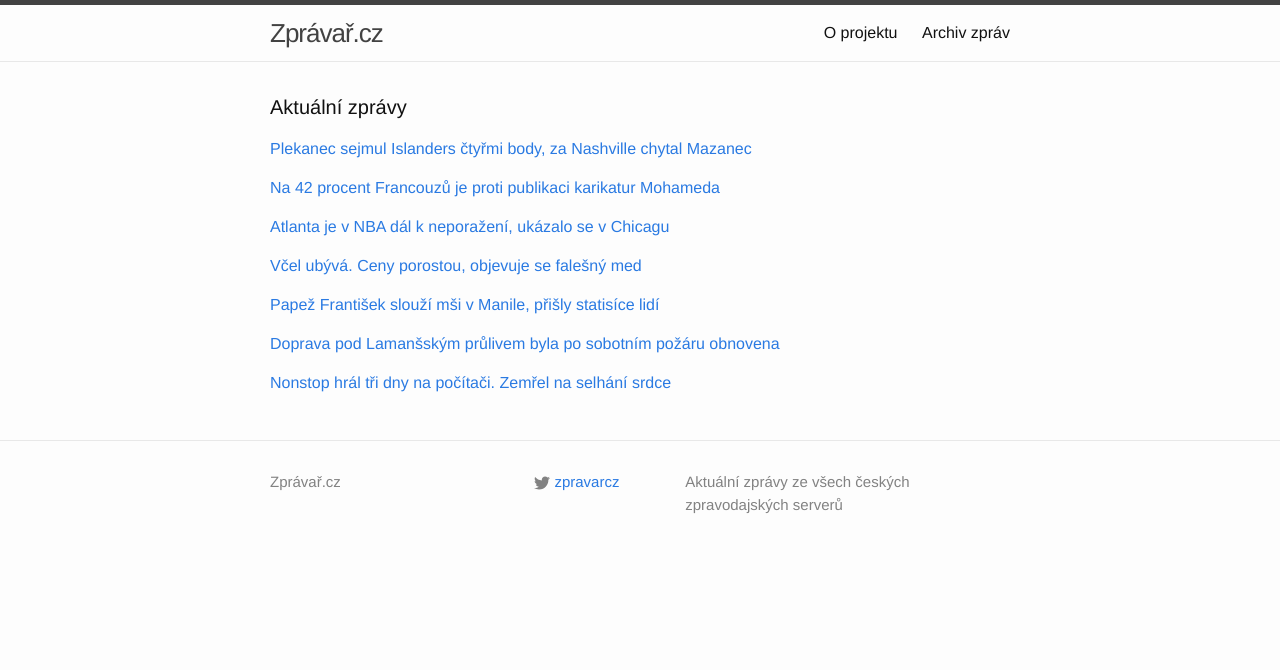
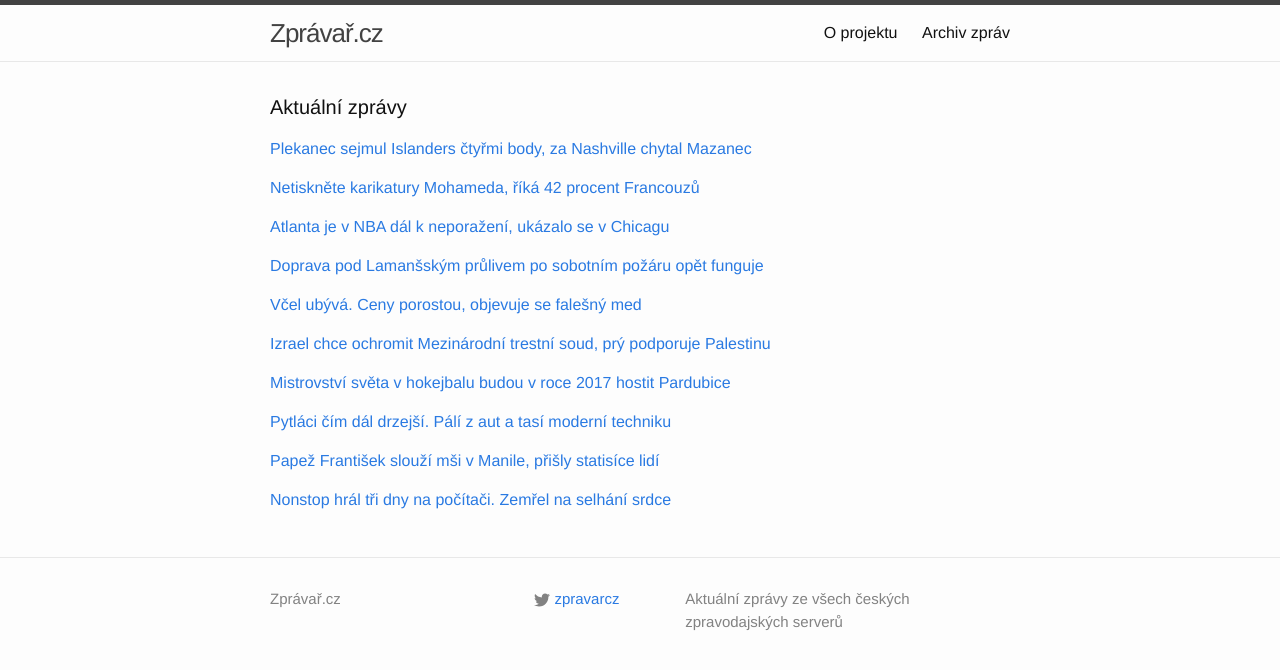
Before and after one commit to adliska/zpravar, a Jekyll site: the page built from index.html, in a window 1280 px wide. Shown: the top 670 px of the page. Built offline with Jekyll 4.4.1, drawn with Linux system fonts in a browser that asks for light colours.

Commit message:
zpravar news update

```diff
--- a/index.html
+++ b/index.html
@@ -15,9 +15,10 @@ layout: default
 <li><a href=http://www.sportovninoviny.cz/zpravy/plekanec-se-blyskl-ctyrmi-body-mazanec-si-pripsal-prvni-start/1170251>Plekanec se blýskl čtyřmi body, Mazanec si připsal první start - www.sportovninoviny.cz</a></li>
 <li><a href=http://sport.aktualne.cz/plekanec-v-noci-zaril-v-nhl-ctyrmi-body-porazil-islanders/r~8388edc09ed911e4b6d20025900fea04/>Plekanec v noci zářil v NHL. Čtyřmi body porazil Islanders - sport.aktualne.cz</a></li>
 </ul>
-</div><p><a href="javascript:;" onclick="toggle_visibility('zpravy1')">Na 42 procent Francouzů je proti publikaci karikatur Mohameda </a></p>
+</div><p><a href="javascript:;" onclick="toggle_visibility('zpravy1')">Netiskněte karikatury Mohameda, říká 42 procent Francouzů</a></p>
 <div id="zpravy1" style="display:none">
 <ul>
+<li><a href=http://www.tyden.cz/rubriky/zahranici/evropa/netisknete-karikatury-mohameda-rika-42-procent-francouzu_330495.html>Netiskněte karikatury Mohameda, říká 42 procent Francouzů - www.tyden.cz</a></li>
 <li><a href=http://www.lidovky.cz/na-42-procent-francouzu-je-proti-publikaci-karikatur-mohameda-p51-/zpravy-svet.aspx?c=A150118_091509_ln_zahranici_mct>Na 42 procent Francouzů je proti publikaci karikatur Mohameda  - www.lidovky.cz</a></li>
 <li><a href=http://www.novinky.cz/zahranicni/evropa/359067-charlie-hebdo-brani-svobodu-vyznani-rekl-jeho-sefredaktor-biard.html>Charlie Hebdo brání svobodu vyznání, řekl jeho šéfredaktor Biard - www.novinky.cz</a></li>
 <li><a href=http://www.tyden.cz/rubriky/zahranici/evropa/kreslenim-mohameda-branime-svobodu-vyznani-mini-sef-charlie-hebdo_330475.html>Kreslením Mohameda bráníme svobodu vyznání, míní šéf Charlie Hebdo - www.tyden.cz</a></li>
@@ -32,29 +33,51 @@ layout: default
 <li><a href=http://sport.aktualne.cz/neporazitelna-atlanta-v-nba-vyhrala-i-podvanacte-v-rade/r~d4bea42c9ee911e4833a0025900fea04/>Neporazitelná Atlanta v NBA vyhrála i podvanácté v řadě - sport.aktualne.cz</a></li>
 <li><a href=http://www.sportovninoviny.cz/zpravy/atlanta-je-v-nba-dal-k-neporazeni-poznali-to-v-chicagu/1170275>Atlanta je v NBA dál k neporažení, poznali to v Chicagu - www.sportovninoviny.cz</a></li>
 </ul>
-</div><p><a href="javascript:;" onclick="toggle_visibility('zpravy3')">Včel ubývá. Ceny porostou, objevuje se falešný med</a></p>
+</div><p><a href="javascript:;" onclick="toggle_visibility('zpravy3')">Doprava pod Lamanšským průlivem po sobotním požáru opět funguje</a></p>
 <div id="zpravy3" style="display:none">
+<ul>
+<li><a href=http://www.rozhlas.cz/_zprava/doprava-pod-lamansskym-prulivem-po-sobotnim-pozaru-opet-funguje--1444924>Doprava pod Lamanšským průlivem po sobotním požáru opět funguje - www.rozhlas.cz</a></li>
+<li><a href=http://www.novinky.cz/zahranicni/evropa/359069-doprava-pod-lamansskym-prulivem-byla-po-sobotnim-pozaru-obnovena.html>Doprava pod Lamanšským průlivem byla po sobotním požáru obnovena - www.novinky.cz</a></li>
+<li><a href=http://www.ceskenoviny.cz/zpravy/zpravy/doprava-pod-lamansskym-prulivem-byla-po-sobotnim-pozaru-obnovena/1170252>Doprava pod Lamanšským průlivem byla po sobotním požáru obnovena - www.ceskenoviny.cz</a></li>
+<li><a href=http://zpravy.idnes.cz/tunel-lamanssky-pruliv-vlaky-pozar-db2-/zahranicni.aspx?c=A150118_072356_zahranicni_hv>Pod Lamanšským průlivem po požáru opět jezdí vlaky - zpravy.idnes.cz</a></li>
+</ul>
+</div><p><a href="javascript:;" onclick="toggle_visibility('zpravy4')">Včel ubývá. Ceny porostou, objevuje se falešný med</a></p>
+<div id="zpravy4" style="display:none">
 <ul>
 <li><a href=http://www.rozhlas.cz/_zprava/vcel-ubyva-ceny-porostou-objevuje-se-falesny-med--1444912>Včel ubývá. Ceny porostou, objevuje se falešný med - www.rozhlas.cz</a></li>
 <li><a href=http://www.rozhlas.cz/_zprava/chovy-vcel-v-ceske-republice-decimuji-choroby-hrozi-ze-vyhyne-az-tretina-vcelstev--1444891>Chovy včel v České republice decimují choroby. Hrozí, že vyhyne až třetina včelstev - www.rozhlas.cz</a></li>
 <li><a href=http://www.rozhlas.cz/_zprava/chovy-vcel-v-ceske-republice-decimuji-choroby-hrozi-ze-vyhyne-az-tretina-vcel--1444891>Chovy včel v České republice decimují choroby. Hrozí, že vyhyne až třetina včelstev - www.rozhlas.cz</a></li>
 </ul>
-</div><p><a href="javascript:;" onclick="toggle_visibility('zpravy4')">Papež František slouží mši v Manile, přišly statisíce lidí</a></p>
-<div id="zpravy4" style="display:none">
+</div><p><a href="javascript:;" onclick="toggle_visibility('zpravy5')">Izrael chce ochromit Mezinárodní trestní soud, prý podporuje Palestinu </a></p>
+<div id="zpravy5" style="display:none">
+<ul>
+<li><a href=http://www.lidovky.cz/izrael-chce-kvuli-palestincum-ochromit-financovani-icc-pi2-/zpravy-svet.aspx?c=A150118_101006_ln_zahranici_mmu>Izrael chce ochromit Mezinárodní trestní soud, prý podporuje Palestinu  - www.lidovky.cz</a></li>
+<li><a href=http://www.novinky.cz/zahranicni/blizky-a-stredni-vychod/359071-izrael-chce-kvuli-palestincum-ochromit-financovani-icc.html>Izrael chce kvůli Palestincům ochromit financování ICC - www.novinky.cz</a></li>
+<li><a href=http://www.ceskenoviny.cz/zpravy/zpravy/izrael-chce-kvuli-palestincum-ochromit-financovani-icc/1170300>Izrael chce kvůli Palestincům ochromit financování ICC - www.ceskenoviny.cz</a></li>
+</ul>
+</div><p><a href="javascript:;" onclick="toggle_visibility('zpravy6')">Mistrovství světa v hokejbalu budou v roce 2017 hostit Pardubice</a></p>
+<div id="zpravy6" style="display:none">
+<ul>
+<li><a href=http://sport.idnes.cz/mistrovstvi-sveta-v-hokejbalu-budou-v-roce-2017-hostit-pardubice-pvz-/sporty.aspx?c=A150118_100442_sporty_ten>Mistrovství světa v hokejbalu budou v roce 2017 hostit Pardubice - sport.idnes.cz</a></li>
+<li><a href=http://www.denik.cz/ostatni_sport/potreti-do-ceska-o-hokejbalove-zlato-se-bude-hrat-v-roce-2017-v-pardubicich-2015.html>Potřetí do Česka. O hokejbalové zlato se bude hrát v roce 2017 v Pardubicích - www.denik.cz</a></li>
+<li><a href=http://sport.aktualne.cz/ms-v-hokejbalu-budou-v-roce-2017-hostit-pardubice/r~c73657e49ee611e4833a0025900fea04/>MS v hokejbalu budou v roce 2017 hostit Pardubice - sport.aktualne.cz</a></li>
+</ul>
+</div><p><a href="javascript:;" onclick="toggle_visibility('zpravy7')">Pytláci čím dál drzejší. Pálí z aut a tasí moderní techniku</a></p>
+<div id="zpravy7" style="display:none">
+<ul>
+<li><a href=http://www.tyden.cz/rubriky/domaci/pytlaci-cim-dal-drzejsi-pali-z-aut-a-tasi-moderni-techniku_330491.html>Pytláci čím dál drzejší. Pálí z aut a tasí moderní techniku - www.tyden.cz</a></li>
+<li><a href=http://www.denik.cz/z_domova/aktivita-pytlaku-v-cesku-loni-mirne-vzrostla-tezko-se-chytaji-20150118.html>Aktivita pytláků v Česku loni mírně vzrostla, těžko se chytají - www.denik.cz</a></li>
+<li><a href=http://www.ceskenoviny.cz/zpravy/zpravy/aktivita-pytlaku-v-cesku-loni-mirne-vzrostla-tezko-se-chytaji/1170285>Aktivita pytláků v Česku loni mírně vzrostla, těžko se chytají - www.ceskenoviny.cz</a></li>
+</ul>
+</div><p><a href="javascript:;" onclick="toggle_visibility('zpravy8')">Papež František slouží mši v Manile, přišly statisíce lidí</a></p>
+<div id="zpravy8" style="display:none">
 <ul>
 <li><a href=http://www.rozhlas.cz/_zprava/papez-frantisek-slouzi-msi-v-manile-prisly-statisice-lidi--1444919>Papež František slouží mši v Manile, přišly statisíce lidí - www.rozhlas.cz</a></li>
 <li><a href=http://www.novinky.cz/zahranicni/svet/359066-kvuli-papezi-a-jeho-msi-miri-do-centra-manily-davy-statisicu-lidi.html>Kvůli papeži a jeho mši míří do centra Manily davy statisíců lidí - www.novinky.cz</a></li>
 <li><a href=http://www.ceskenoviny.cz/zpravy/zpravy/kvuli-papezi-a-jeho-msi-miri-do-centra-manily-davy-statisicu-lidi/1170235>Kvůli papeži a jeho mši míří do centra Manily davy statisíců lidí - www.ceskenoviny.cz</a></li>
 </ul>
-</div><p><a href="javascript:;" onclick="toggle_visibility('zpravy5')">Doprava pod Lamanšským průlivem byla po sobotním požáru obnovena</a></p>
-<div id="zpravy5" style="display:none">
-<ul>
-<li><a href=http://www.novinky.cz/zahranicni/evropa/359069-doprava-pod-lamansskym-prulivem-byla-po-sobotnim-pozaru-obnovena.html>Doprava pod Lamanšským průlivem byla po sobotním požáru obnovena - www.novinky.cz</a></li>
-<li><a href=http://www.ceskenoviny.cz/zpravy/zpravy/doprava-pod-lamansskym-prulivem-byla-po-sobotnim-pozaru-obnovena/1170252>Doprava pod Lamanšským průlivem byla po sobotním požáru obnovena - www.ceskenoviny.cz</a></li>
-<li><a href=http://zpravy.idnes.cz/tunel-lamanssky-pruliv-vlaky-pozar-db2-/zahranicni.aspx?c=A150118_072356_zahranicni_hv>Pod Lamanšským průlivem po požáru opět jezdí vlaky - zpravy.idnes.cz</a></li>
-</ul>
-</div><p><a href="javascript:;" onclick="toggle_visibility('zpravy6')">Nonstop hrál tři dny na počítači. Zemřel na selhání srdce</a></p>
-<div id="zpravy6" style="display:none">
+</div><p><a href="javascript:;" onclick="toggle_visibility('zpravy9')">Nonstop hrál tři dny na počítači. Zemřel na selhání srdce</a></p>
+<div id="zpravy9" style="display:none">
 <ul>
 <li><a href=http://www.tyden.cz/rubriky/relax/zabava/nonstop-hral-tri-dny-na-pocitaci-zemrel-na-selhani-srdce_330484.html>Nonstop hrál tři dny na počítači. Zemřel na selhání srdce - www.tyden.cz</a></li>
 <li><a href=http://www.novinky.cz/internet-a-pc/hry-a-herni-systemy/359070-muz-hral-tri-dny-nonstop-na-pocitaci-neprezil.html>Muž hrál tři dny nonstop na počítači. Nepřežil - www.novinky.cz</a></li>
```
